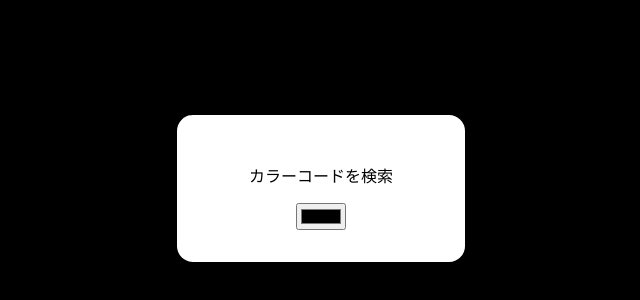
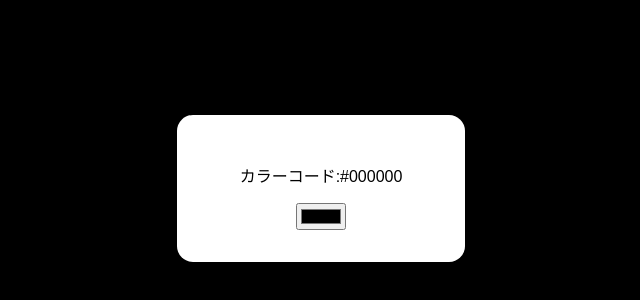
Before and after one commit to OKUDAYUKI08/javascriptlearn, a plain HTML site: page 02demo/index.html in a window 1280 px wide. Shown: the part 220-520 px from the top of the page, 319-959 px from the left. Drawn offline with Linux system fonts and the light colour scheme.

Commit message:
追加で学習しました

```diff
--- a/02demo/index.html
+++ b/02demo/index.html
@@ -5,7 +5,7 @@
     <meta name="viewport" content="width=device-width, initial-scale=1.0">
     <title>カラーピッカー</title>
     <link rel="stylesheet" href="css/style.css">
-    <script src="js/script.js"></script>
+    <script src="js/script.js" defer></script>
 </head>
 <body>
     <div>
--- a/02demo/js/script.js
+++ b/02demo/js/script.js
@@ -1 +1,4 @@
-console.log("準備完了")
+console.log("準備完了");
+const color=document.querySelector("#colorPicker");
+const text=document.querySelector("#colorText");
+text.textContent="カラーコード:"+color.value;
```
